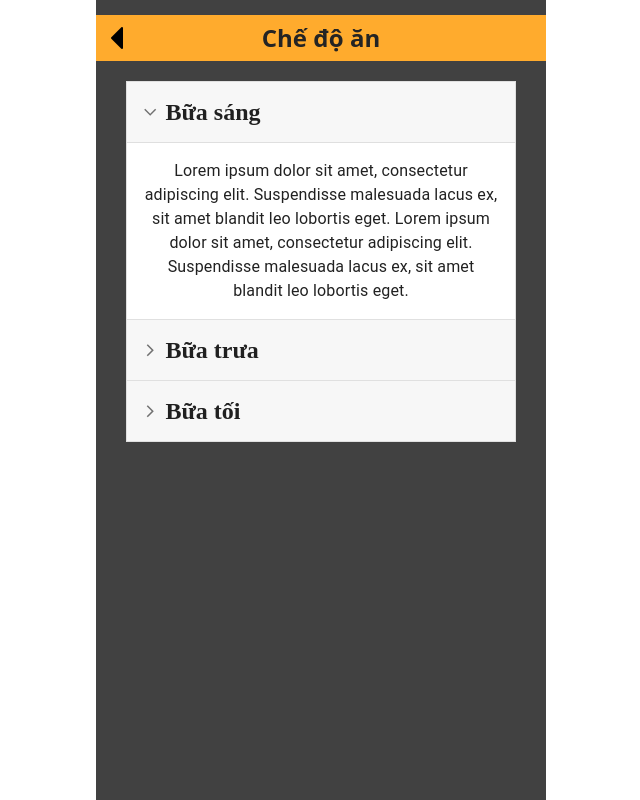
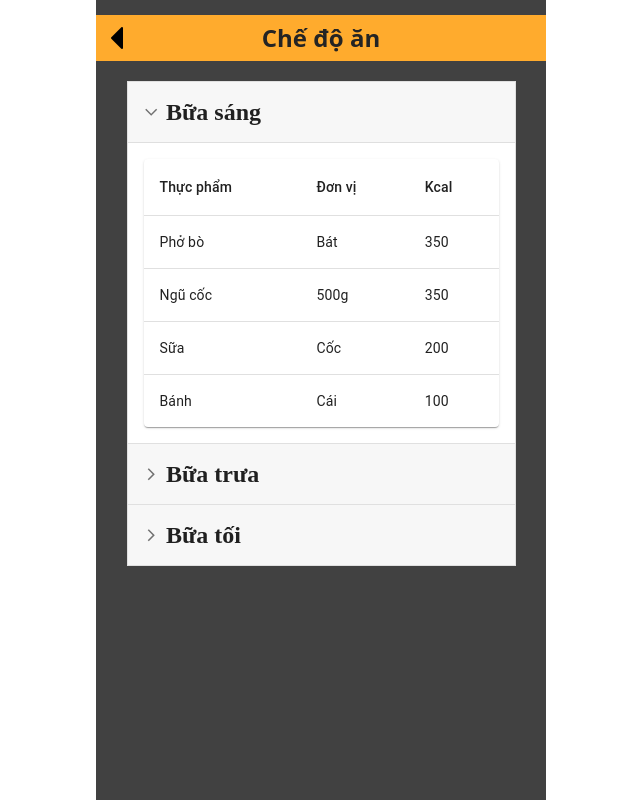
Before and after one commit to Huy0110/itss-brumoh, a React (Create React App) app in the folder fe/: page /meal-guide in a window 1280 px wide. Shown: the whole page, without its empty margins (319-959 px from the left). Built offline with nearby package versions, Linux system fonts and the light colour scheme.

Commit message:
Add MealGuide Screen

```diff
--- a/fe/package.json
+++ b/fe/package.json
@@ -7,6 +7,7 @@
     "@emotion/styled": "^11.11.0",
     "@mui/icons-material": "^5.14.19",
     "@mui/material": "^5.14.20",
+    "@mui/system": "^5.15.2",
     "@mui/x-charts": "^6.18.3",
     "@testing-library/jest-dom": "^5.17.0",
     "@testing-library/react": "^13.4.0",
--- a/fe/src/pages/MealGuide/index.jsx
+++ b/fe/src/pages/MealGuide/index.jsx
@@ -4,9 +4,38 @@
 import MuiAccordion from '@mui/material/Accordion';
 import MuiAccordionSummary from '@mui/material/AccordionSummary';
 import MuiAccordionDetails from '@mui/material/AccordionDetails';
-import Typography from '@mui/material/Typography';
 import Header from '../../components/Header'
 import './style.css'
+
+import Table from '@mui/material/Table';
+import TableBody from '@mui/material/TableBody';
+import TableCell from '@mui/material/TableCell';
+import TableContainer from '@mui/material/TableContainer';
+import TableHead from '@mui/material/TableHead';
+import TableRow from '@mui/material/TableRow';
+import Paper from '@mui/material/Paper';
+
+function createData(name, unit, calories) {
+  return { name, unit, calories };
+}
+
+const breakfast = [
+  createData('Phở bò', 'Bát', 350),
+  createData('Ngũ cốc', '500g', 350),
+  createData('Sữa', "Cốc", 200),
+  createData('Bánh', "Cái", 100),
+];
+
+const lunch = [
+  createData('Salad gà', 'Suất', 350),
+  createData('Sữa', 'Cốc', 200),
+  createData('Táo', "Quả", 50),
+];
+
+const dinner = [
+  createData('Beefsteak', 'Miếng', 350),
+  createData('Nước hoa quả', 'Cốc', 50),
+];
 
 const Accordion = styled(
   (props) => (
@@ -62,25 +91,63 @@
           <text>Bữa sáng</text>
         </AccordionSummary>
         <AccordionDetails>
-          <Typography>
-            Lorem ipsum dolor sit amet, consectetur adipiscing elit. Suspendisse
-            malesuada lacus ex, sit amet blandit leo lobortis eget. Lorem ipsum dolor
-            sit amet, consectetur adipiscing elit. Suspendisse malesuada lacus ex,
-            sit amet blandit leo lobortis eget.
-          </Typography>
+        <TableContainer component={Paper}>
+            <Table sx={{ minWidth: 355 }} aria-label="simple table">
+              <TableHead>
+                <TableRow>
+                  <TableCell>Thực phẩm</TableCell>
+                  <TableCell>Đơn vị</TableCell>
+                  <TableCell>Kcal</TableCell>
+                </TableRow>
+              </TableHead>
+              <TableBody>
+                {breakfast.map((row) => (
+                  <TableRow
+                    key={row.name}
+                    sx={{ '&:last-child td, &:last-child th': { border: 0 } }}
+                  >
+                    <TableCell component="th" scope="row">
+                      {row.name}
+                    </TableCell>
+                    <TableCell>{row.unit}</TableCell>
+                    <TableCell>{row.calories}</TableCell>
+                  </TableRow>
+                ))}
+              </TableBody>
+            </Table>
+          </TableContainer>
         </AccordionDetails>
       </Accordion>
-      <Accordion className="accordions" expanded={expanded === 'panel2'} onChange={handleChange('panel2')}>
+      <Accordion expanded={expanded === 'panel2'} onChange={handleChange('panel2')}>
         <AccordionSummary aria-controls="panel2d-content" id="panel2d-header">
         <text>Bữa trưa</text>
         </AccordionSummary>
-        <AccordionDetails>
-          <Typography>
-            Lorem ipsum dolor sit amet, consectetur adipiscing elit. Suspendisse
-            malesuada lacus ex, sit amet blandit leo lobortis eget. Lorem ipsum dolor
-            sit amet, consectetur adipiscing elit. Suspendisse malesuada lacus ex,
-            sit amet blandit leo lobortis eget.
-          </Typography>
+        <AccordionDetails >
+        <TableContainer component={Paper}>
+            <Table sx={{ minWidth: 355 }} aria-label="simple table">
+              <TableHead>
+                <TableRow>
+                  <TableCell>Thực phẩm</TableCell>
+                  <TableCell>Đơn vị</TableCell>
+                  <TableCell>Kcal</TableCell>
+                </TableRow>
+              </TableHead>
+              <TableBody>
+                {lunch.map((row) => (
+                  <TableRow
+                    key={row.name}
+                    sx={{ '&:last-child td, &:last-child th': { border: 0 } }}
+                  >
+                    <TableCell component="th" scope="row">
+                      {row.name}
+                    </TableCell>
+                    <TableCell>{row.unit}</TableCell>
+                    <TableCell>{row.calories}</TableCell>
+                  </TableRow>
+                ))}
+              </TableBody>
+            </Table>
+          </TableContainer>
         </AccordionDetails>
       </Accordion>
       <Accordion className="accordions" expanded={expanded === 'panel3'} onChange={handleChange('panel3')}>
@@ -88,12 +155,31 @@
         <text>Bữa tối</text>
         </AccordionSummary>
         <AccordionDetails>
-          <Typography>
-            Lorem ipsum dolor sit amet, consectetur adipiscing elit. Suspendisse
-            malesuada lacus ex, sit amet blandit leo lobortis eget. Lorem ipsum dolor
-            sit amet, consectetur adipiscing elit. Suspendisse malesuada lacus ex,
-            sit amet blandit leo lobortis eget.
-          </Typography>
+        <TableContainer component={Paper}>
+            <Table sx={{ minWidth: 355 }} aria-label="simple table">
+              <TableHead>
+                <TableRow>
+                  <TableCell>Thực phẩm</TableCell>
+                  <TableCell>Đơn vị</TableCell>
+                  <TableCell>Kcal</TableCell>
+                </TableRow>
+              </TableHead>
+              <TableBody>
+                {dinner.map((row) => (
+                  <TableRow
+                    key={row.name}
+                    sx={{ '&:last-child td, &:last-child th': { border: 0 } }}
+                  >
+                    <TableCell component="th" scope="row">
+                      {row.name}
+                    </TableCell>
+                    <TableCell>{row.unit}</TableCell>
+                    <TableCell>{row.calories}</TableCell>
+                  </TableRow>
+                ))}
+              </TableBody>
+            </Table>
+          </TableContainer>
         </AccordionDetails>
       </Accordion>
     </div>
```
Also changed, not shown: 1 other file (tests, documents, lock files or other folders).
